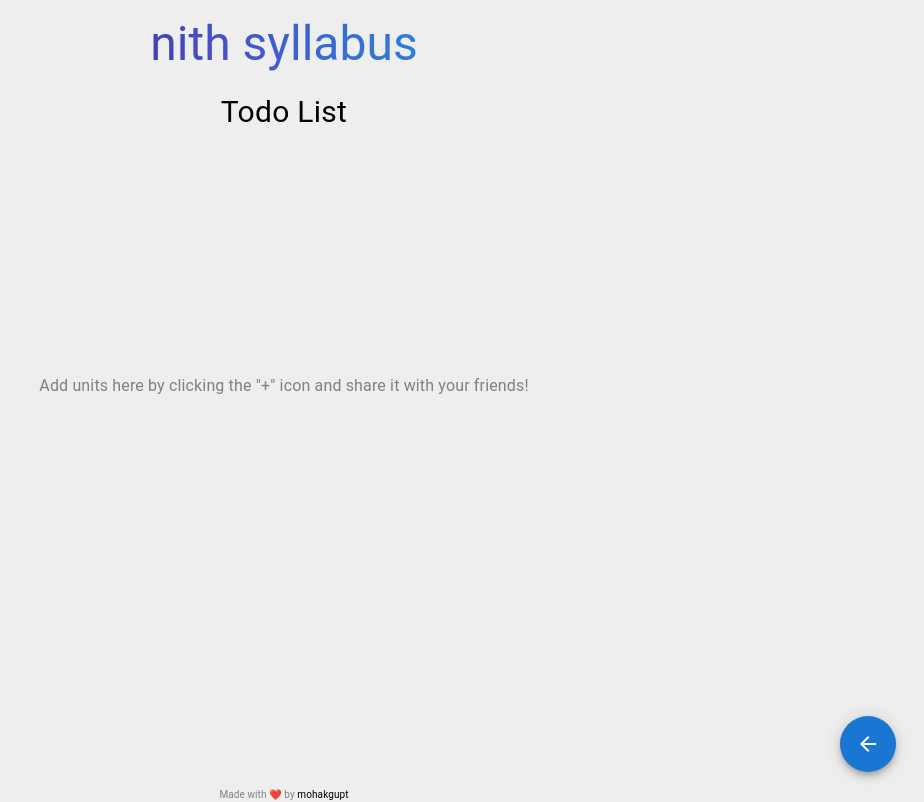
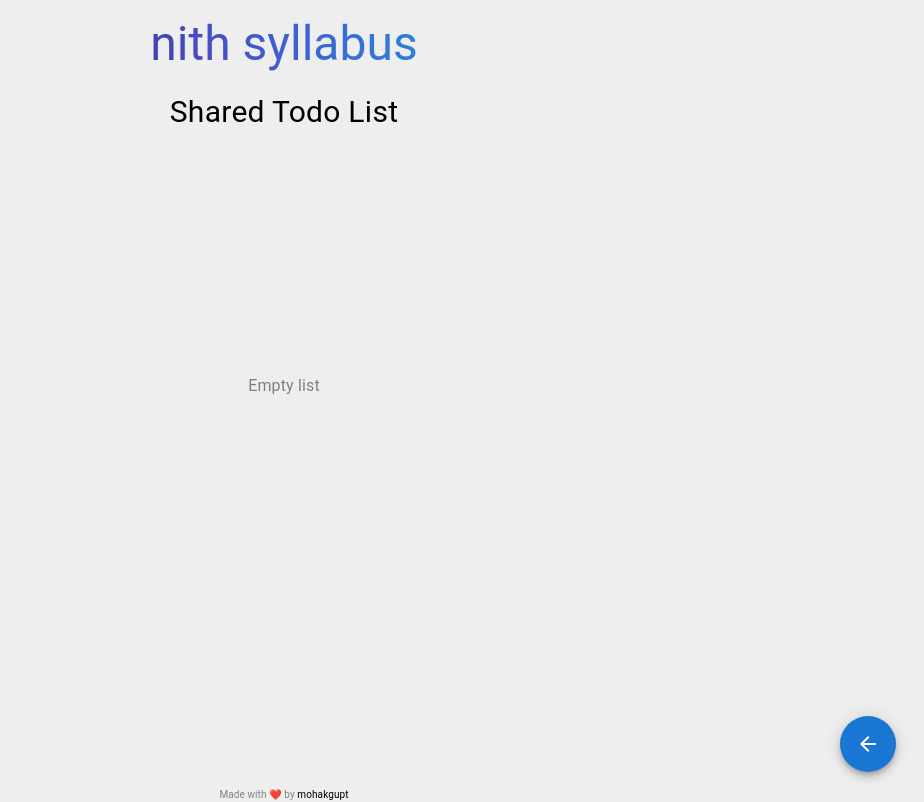
Before and after one commit to mohakgupt/nith-syllabus, a React (Create React App) app: page /todolist/1 in a window 1280 px wide. Shown: the whole page, without its empty margins (356-1280 px from the left). Built offline with nearby package versions, Linux system fonts and the light colour scheme.

Commit message:
fix sharing

```diff
--- a/src/components/share-button.js
+++ b/src/components/share-button.js
@@ -11,8 +11,7 @@ export default function ShareButton(props){
                 onClick={(event)=>{
                     if(navigator.canShare){
                         navigator.share({
-                            title: "syllabus.nith",
-                            text: "Study with me! Check out my list: ",
+                            title: "Study with me! Check out my list: ",
                             url: `https://nithsyllabus.netlify.app/todolist/${JSON.stringify(props.keys)}`
                         })
                     }else{
--- a/src/components/shared-todo-list.js
+++ b/src/components/shared-todo-list.js
@@ -21,9 +21,9 @@ export default function SharedTodoList(props){
         <Box
             sx={{display: 'flex', justifyContent: 'center', flexWrap: 'wrap'}}
         >
-            <Typography sx={{fontSize: 30, textAlign: 'center', width: '100%'}}>Todo List</Typography>
+            <Typography sx={{fontSize: 30, textAlign: 'center', width: '100%'}}>Shared Todo List</Typography>
             {!Object.keys(keys).length?
-            <Typography sx={{textAlign: 'center', mt:'30vh', color: 'gray'}}>Add units here by clicking the "+" icon and share it with your friends!</Typography>
+            <Typography sx={{textAlign: 'center', mt:'30vh', color: 'gray'}}>Empty list</Typography>
             :Object.keys(keys).map((id)=>{
                 return(
                     keys[id].map((unit)=>{
@@ -35,7 +35,7 @@ export default function SharedTodoList(props){
                         const topics=props.data[id-1].units[unit-1].topics
                         // console.log(s, inList, key, num, title, topics)
                         return(
-                            <UnitCard s={s} inList={inList} key={key} num={num} title={title} topics={topics} addKey={props.addKey} removeKey={props.removeKey} />
+                            <UnitCard s={s} inList={inList} key={key} num={num} title={title} topics={topics} />
                         )
                 })
             )})
```
